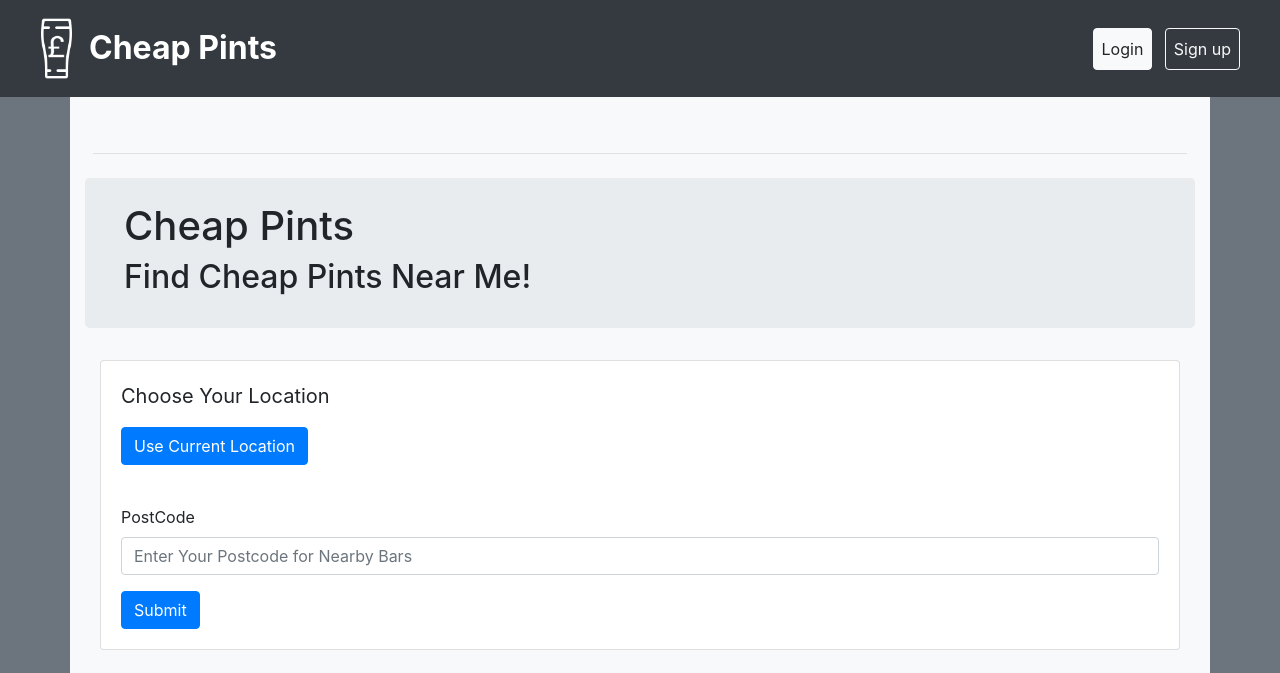
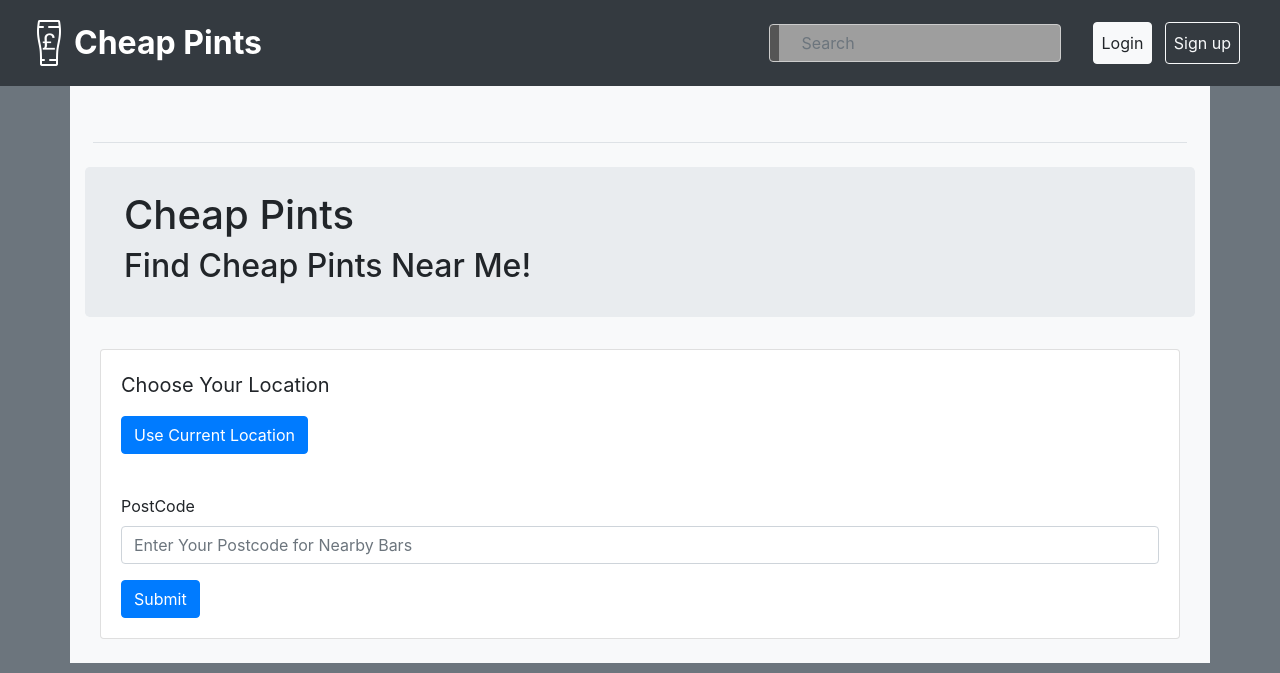
Before and after one commit to markmorrison95/cheap_pints, a Django app: page / in a window 1280 px wide. Shown: the top 673 px of the page. Run offline with Django 3.2, Linux system fonts and the light colour scheme; some libraries are stand-ins or nearby versions; grey boxes are pictures that could not be loaded.

Commit message:
adding autocomplete search, kind of works for beers

```diff
--- a/cheap_pints/urls.py
+++ b/cheap_pints/urls.py
@@ -8,4 +8,5 @@ urlpatterns = [
     path('bars/<str:value>/', views.barList, name='bars'),
     path('add_bar/', AddBar.as_view(), name='add_bar'),
     path('bar/<str:id>/', views.bar, name='bar' ),
+    path('search.json', views.autocompleteModel, name='autocomplete')
 ]
--- a/cheap_pints/views.py
+++ b/cheap_pints/views.py
@@ -5,9 +5,19 @@ from pip._vendor import requests
 from cheap_pints.models import Bar, Beer, PintPrice
 from cheap_pints.forms import BarForm, BeerForm, PintPriceForm
 from django.urls import reverse
+from django.http import HttpResponse
 import json
 
 # Create your views here.
+def autocompleteModel(request):
+    search_qs = Beer.objects.filter(BeerName__startswith=request.GET['search'])
+    results = []
+    for r in search_qs:
+        results.append(r.BeerName)
+    resp = request.GET['callback'] + '(' + json.dumps(results) + ');'
+    return HttpResponse(resp, content_type='application/json')
+
+
 def index(request):
     TEMPLATE = 'cheap_pints/index.html'
     response = render(request, TEMPLATE, context={})
@@ -28,10 +38,13 @@ def barList(request, value):
     nearby = response2.json()
     place_ids = extract_values(nearby, 'place_id')
     bars = []
+    PintPrices = []
     for place in place_ids:
         bars += Bar.objects.filter(googleId=place)
-    context = {'bars':bars,
-            'api_key':key}
+    for bar in bars:
+        PintPrices += PintPrice.objects.filter(bar=bar).order_by('price')[:1]
+    context = {'PintPrices':PintPrices,
+                'api_key':key}
     return render(request, template_name, context)
 
 def bar(request, id):
--- /dev/null
+++ b/static/css/bars.css
@@ -0,0 +1,3 @@
+div.card {
+    color: black;
+}
--- /dev/null
+++ b/static/css/base.css
@@ -0,0 +1,27 @@
+.navbar {
+    position: relative;
+    display: flex;
+    flex-wrap: wrap;
+    align-items: center;
+    justify-content: space-between;
+    padding: 0.5rem 1rem;
+    color: #f2f2f2;
+}
+
+.ui-form-control {
+    z-index: 100;
+}
+
+input[type=search] {
+    background: #555 url(http://hp-proliant.co.uk/qual_images/mob-search-icon.png) no-repeat 9px center;
+    border: solid 1px #ccc;
+    padding: 9px 10px 9px 32px;
+    width: 55px;
+}
+
+input[type=search]:focus {
+    width: 600px;
+    background-color: #ccc;
+    border-color: #333;
+    border: solid 1px #fff;
+}
--- /dev/null
+++ b/static/js/base.js
@@ -0,0 +1,23 @@
+function searchOpen() {
+    var search = $('#txtSearch').val()
+    var data = {
+        search: search
+    };
+    $.ajax({
+        url: '/cheap_pints/search.json',
+        data: data,
+        dataType: 'jsonp',
+        jsonp: 'callback',
+        jsonpCallback: 'searchResult'
+    });
+}
+
+
+function searchResult(data) {
+    console.log(data);
+    $("#txtSearch").autocomplete({
+        source: data
+    });
+}
+// You pass-in jQuery and then alias it with the $-sign
+// So your internal code doesn't change
--- a/templates/cheap_pints/base.html
+++ b/templates/cheap_pints/base.html
@@ -18,8 +18,9 @@
         integrity="sha384-Vkoo8x4CGsO3+Hhxv8T/Q5PaXtkKtu6ug5TOeNV6gBiFeWPGFN9MuhOf23Q9Ifjh" crossorigin="anonymous">
 
     <link rel="stylesheet" href="//maxcdn.bootstrapcdn.com/font-awesome/4.2.0/css/font-awesome.min.css" type="text/css">
+    <link rel="stylesheet" href="{% static 'css/base.css' %}">
+    {% block css %}
 
-    {% block css %}
     {% endblock %}
 
 
@@ -31,12 +32,17 @@
         class="d-flex flex-column flex-md-row align-items-center p-3 px-md-4 bg-dark text-light box-shadow">
 
         {% comment %} App title, links to home {% endcomment %}
-        <img src="{% static 'images/icon.png' %}" width="65" height="65"/>
+        <img src="{% static 'images/icon.png' %}" width="50" height="50"/>
         <h2 class="my-0 mr-md-auto font-weight-bold d-flex">
             <a class="text-white" href="/cheap_pints/">
                 Cheap Pints
             </a>
         </h2>
+            <nav class="navbar">
+                    <form class="form-inline">
+                        <input class="form-control mr-sm-2" name="search" id="txtSearch" onkeyup="searchOpen()" type="search" placeholder="Search" aria-label="Search">
+                    </form>
+                </nav>
 
         <nav class="my-2 my-md-0 mr-md-3">
 
@@ -106,10 +112,14 @@
     <script src="https://stackpath.bootstrapcdn.com/bootstrap/4.4.1/js/bootstrap.min.js"
         integrity="sha384-wfSDF2E50Y2D1uUdj0O3uMBJnjuUD4Ih7YwaYd1iqfktj0Uod8GCExl3Og8ifwB6" crossorigin="anonymous">
     </script>
+    <link rel="stylesheet" href="https://ajax.googleapis.com/ajax/libs/jqueryui/1.12.1/themes/smoothness/jquery-ui.css">
+    <script src="https://ajax.googleapis.com/ajax/libs/jqueryui/1.12.1/jquery-ui.min.js"</script>
+
+    <script type="text/javascript" src="{% static 'js/base.js' %}"></script>
 
     {% comment %} A block so other templates can insert javascript to the correct place and not inline {% endcomment %}
     {% block js %}
     {% endblock %}
 </body>
-
+<script type="text/javascript" src="{% static 'js/base.js' %}"></script>
 </html>
```
Also changed, not shown: templates/cheap_pints/bars.html (+12 -10 lines), find_my_pint_project/urls.py (line endings or trailing spaces).
